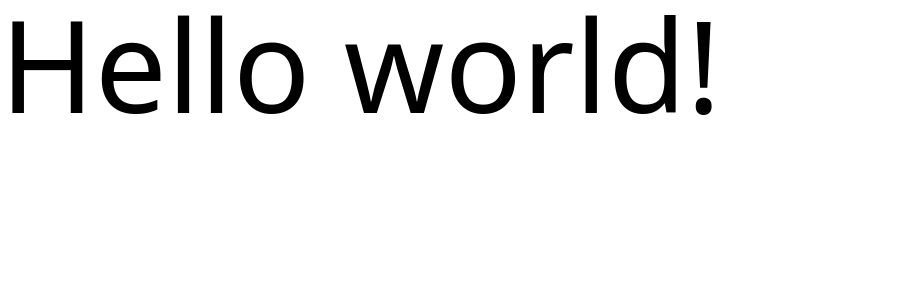
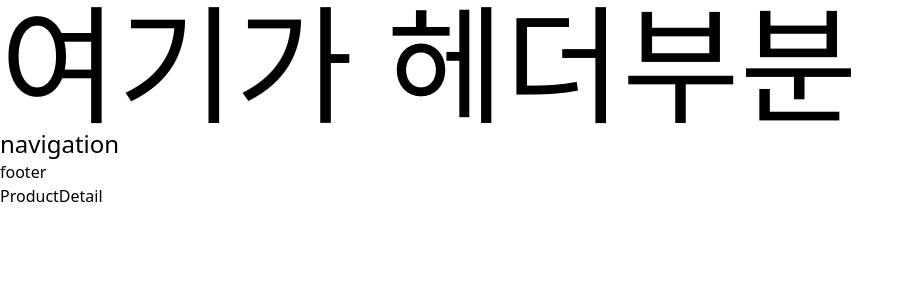
Before and after one commit to sssseungk/Pet_Bridge, a React (Vite) app: page / in a window 1280 px wide. Shown: the top 300 px of the page, without its empty margins (0-913 px from the left). Built offline with nearby package versions, Linux system fonts and the light colour scheme; a web font is replaced by a local one.

Commit message:
[Modify] 리액트 테스트 - 테스트 코드를 작성하였습니다.

```diff
--- a/src/App.jsx
+++ b/src/App.jsx
@@ -1,10 +1,15 @@
+import RootLayOut from "./layout/rootlayout"
+import ProductDetail from "./pages/ProductDetail"
+
 function App() {
 
   return (
     <>
-     <h1 className="text-9xl pet-">
-      Hello world!
-    </h1>
+      <RootLayOut>
+
+      </RootLayOut>
+      <ProductDetail>
+      </ProductDetail>
     </>
   )
 }
--- /dev/null
+++ b/src/layout/Footer.jsx
@@ -0,0 +1,8 @@
+
+function Footer() {
+  return (
+    <div>footer</div>
+  )
+}
+
+export default Footer
--- /dev/null
+++ b/src/layout/Header.jsx
@@ -0,0 +1,12 @@
+import Nav from "./nav"
+
+function Header() {
+  return (
+    <header className="text-9xl">
+      여기가 헤더부분
+      <Nav/>
+    </header>
+  )
+}
+
+export default Header
--- /dev/null
+++ b/src/layout/Nav.jsx
@@ -0,0 +1,7 @@
+function Nav() {
+  return (
+    <div className="text-2xl">navigation</div>
+  )
+}
+
+export default Nav
--- /dev/null
+++ b/src/layout/RootLayOut.jsx
@@ -0,0 +1,13 @@
+import Footer from './Footer';
+import Header from './Header';
+
+function RootLayOut() {
+  return (
+    <>
+      <Header/>
+      <Footer/>
+    </>
+  )
+}
+
+export default RootLayOut
--- /dev/null
+++ b/src/pages/ProductDetail.jsx
@@ -0,0 +1,8 @@
+
+function ProductDetail() {
+  return (
+    <div>ProductDetail</div>
+  )
+}
+
+export default ProductDetail
```
